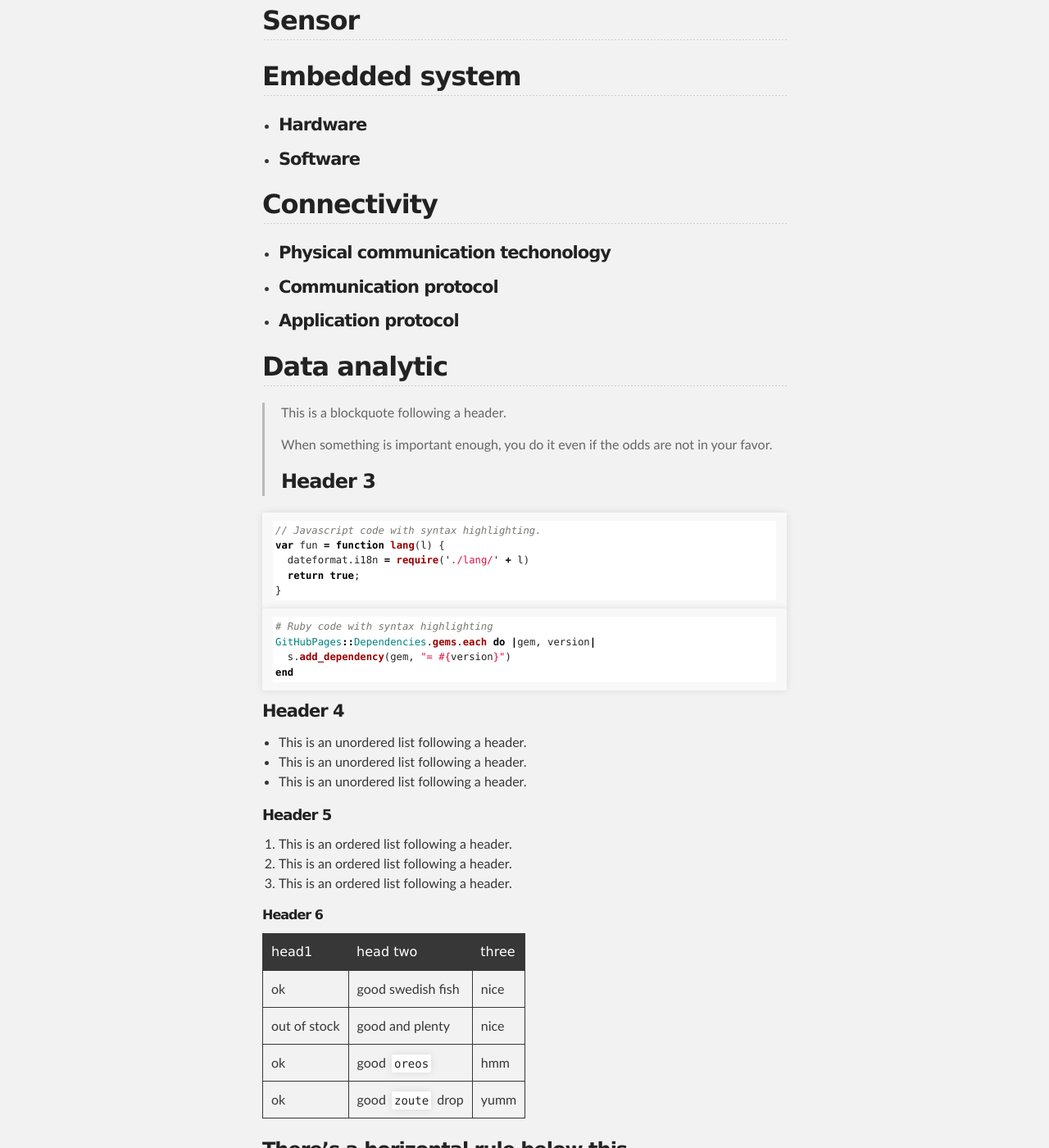
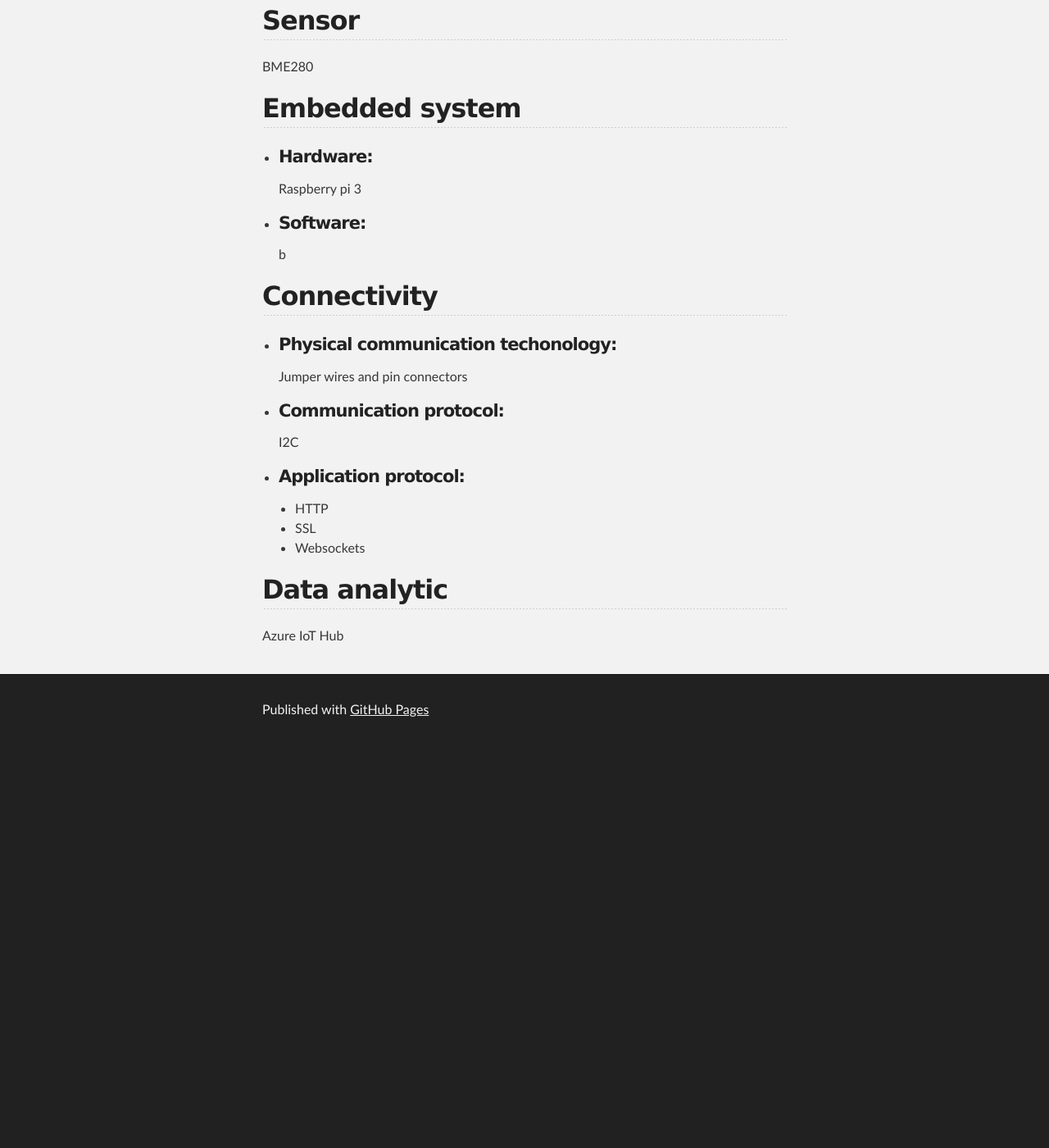
Before and after one commit to AngieGLuque/AngieGLuque.github.io, a Jekyll site: the page built from work.md, in a window 1280 px wide and 1400 px high, scrolled down 323 px. Shown: the whole window at 82% size. Built offline with Jekyll 4.4.1, drawn with Linux system fonts in a browser that asks for light colours; our own code applies the rules of GitHub Pages for plain Markdown files; after the commit the page ends 1235 px from its top, so only the background shows below that; some of the changed text lies outside the part shown.

Commit message:
Update work.md

````diff
--- a/work.md
+++ b/work.md
@@ -7,112 +7,34 @@ layout: default
 
 ## Sensor
 
+BME280
+
 ## Embedded system
 
-*   #### Hardware
-*   #### Software
+*   #### Hardware:
+
+    Raspberry pi 3
+
+*   #### Software:
+
+    b
 
 ## Connectivity
 
-*   #### Physical communication techonology
-*   #### Communication protocol
-*   #### Application protocol
+*   #### Physical communication techonology:
+
+    Jumper wires and pin connectors
+
+*   #### Communication protocol:
+
+    I2C
+
+*   #### Application protocol:
+
+    - HTTP
+    - SSL
+    - Websockets
 
 ## Data analytic
 
-> This is a blockquote following a header.
->
-> When something is important enough, you do it even if the odds are not in your favor.
-### Header 3
-
-```js
-// Javascript code with syntax highlighting.
-var fun = function lang(l) {
-  dateformat.i18n = require('./lang/' + l)
-  return true;
-}
-```
-
-```ruby
-# Ruby code with syntax highlighting
-GitHubPages::Dependencies.gems.each do |gem, version|
-  s.add_dependency(gem, "= #{version}")
-end
-```
-
-#### Header 4
-
-*   This is an unordered list following a header.
-*   This is an unordered list following a header.
-*   This is an unordered list following a header.
-
-##### Header 5
-
-1.  This is an ordered list following a header.
-2.  This is an ordered list following a header.
-3.  This is an ordered list following a header.
-
-###### Header 6
-
-| head1        | head two          | three |
-|:-------------|:------------------|:------|
-| ok           | good swedish fish | nice  |
-| out of stock | good and plenty   | nice  |
-| ok           | good `oreos`      | hmm   |
-| ok           | good `zoute` drop | yumm  |
-
-### There's a horizontal rule below this.
-
-* * *
-
-### Here is an unordered list:
-
-*   Item foo
-*   Item bar
-*   Item baz
-*   Item zip
-
-### And an ordered list:
-
-1.  Item one
-1.  Item two
-1.  Item three
-1.  Item four
-
-### And a nested list:
-
-- level 1 item
-  - level 2 item
-  - level 2 item
-    - level 3 item
-    - level 3 item
-- level 1 item
-  - level 2 item
-  - level 2 item
-  - level 2 item
-- level 1 item
-  - level 2 item
-  - level 2 item
-- level 1 item
-
-### Small image
-
-![Octocat](https://github.githubassets.com/images/icons/emoji/octocat.png)
-
-### Large image
-
-![Branching](https://guides.github.com/activities/hello-world/branching.png)
-
-
-### Definition lists can be used with HTML syntax.
-
-<dl>
-<dt>Name</dt>
-<dd>Godzilla</dd>
-<dt>Born</dt>
-<dd>1952</dd>
-<dt>Birthplace</dt>
-<dd>Japan</dd>
-<dt>Color</dt>
-<dd>Green</dd>
-</dl>
+Azure IoT Hub
````
